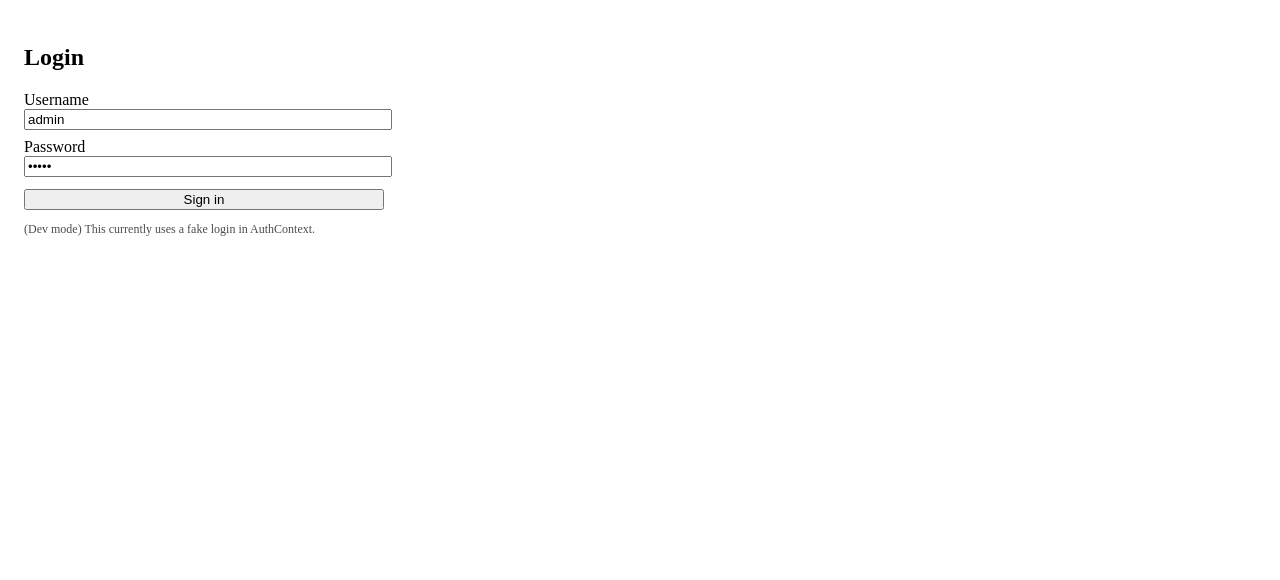
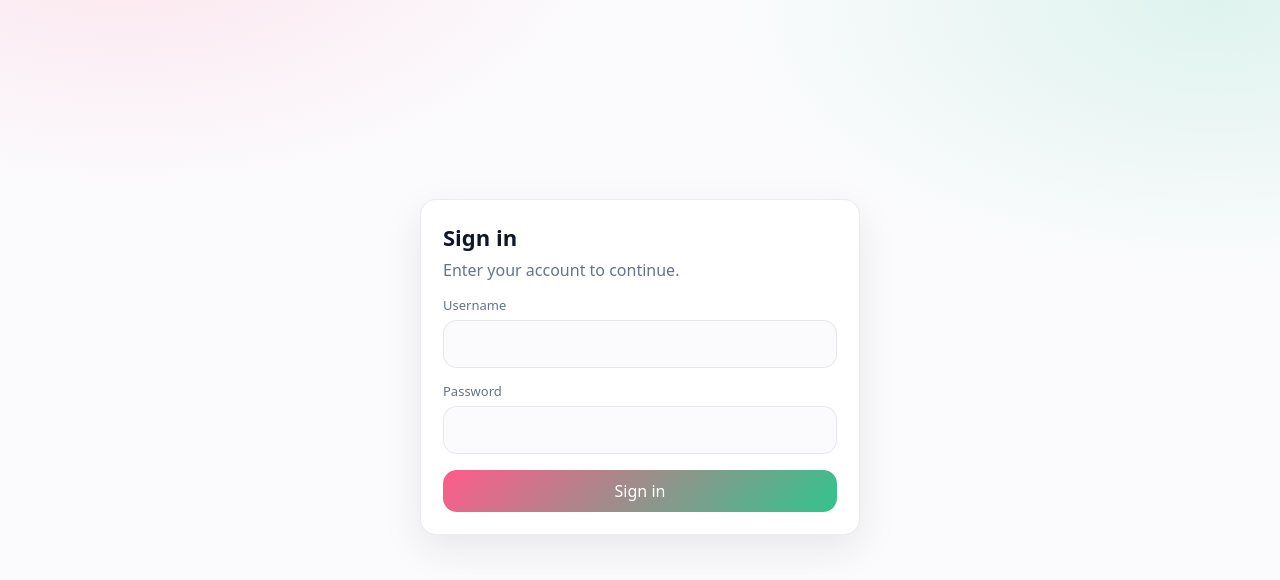
Before and after one commit to carrie-gu012/milk-tea-management, a React (Vite) app in the folder frontend/: page /login in a window 1280 px wide. Shown: the top 580 px of the page. Built offline with nearby package versions, Linux system fonts and the light colour scheme; no server answers.

Commit message:
login draft

```diff
--- a/frontend/src/App.jsx
+++ b/frontend/src/App.jsx
@@ -10,11 +10,20 @@ import Inventory from "./pages/Inventory.jsx";
 import LowStock from "./pages/LowStock.jsx";
 import StaffRegister from "./pages/StaffRegister.jsx";
 import RoleGate from "./components/RoleGate.jsx";
+import AppLayout from "./components/AppLayout.jsx";
 
 export default function App() {
   return (
     <Routes>
       <Route path="/login" element={<Login />} />
+
+       <Route
+        element={
+          <RoleGate allow={["ADMIN", "STAFF"]}>
+            <AppLayout />
+          </RoleGate>
+        }
+      ></Route>
 
       <Route
         path="/"
--- a/frontend/src/auth/AuthContext.jsx
+++ b/frontend/src/auth/AuthContext.jsx
@@ -1,5 +1,12 @@
 // src/auth/AuthContext.jsx
-import React, { createContext, useContext, useMemo, useState, useEffect } from "react";
+import React, {
+  createContext,
+  useContext,
+  useMemo,
+  useState,
+  useEffect,
+} from "react";
+import { api } from "../api/client.jsx"; // ✅ 用你现成的 fetch 封装
 
 const AuthContext = createContext(null);
 
@@ -10,26 +17,35 @@ export function AuthProvider({ children }) {
   const [isReady, setIsReady] = useState(false);
 
   useEffect(() => {
-    // 先不验证 token（等你后端 auth 做完再加 /auth/me）
     setIsReady(true);
   }, []);
 
-  const value = useMemo(() => ({
+  const value = useMemo(
+    () => ({
       token,
       role,
       username,
       isReady,
+
+      // ✅ 真实登录
       login: async (u, p) => {
-      // 这里之后接 /auth/login
-      // 先做一个临时假登录，方便你把页面都跑通
-      const fake = { token: "dev-token", role: "ADMIN", username: u };
-      setToken(fake.token);
-      setRole(fake.role);
-      setUsername(fake.username);
-      localStorage.setItem("token", fake.token);
-      localStorage.setItem("role", fake.role);
-      localStorage.setItem("username", fake.username);
+        // ✅ 写死的管理员账号
+        if (u === "admin" && p === "123456") {
+          const fakeToken = "admin-token";
+          const fakeRole = "ADMIN";
+
+          setToken(fakeToken);
+          setRole(fakeRole);
+          setUsername(u);
+
+          localStorage.setItem("token", fakeToken);
+          localStorage.setItem("role", fakeRole);
+          localStorage.setItem("username", u);
+        } else {
+          throw new Error("Invalid username or password.");
+        }
       },
+
       logout: () => {
         setToken(null);
         setRole(null);
@@ -38,7 +54,9 @@ export function AuthProvider({ children }) {
         localStorage.removeItem("role");
         localStorage.removeItem("username");
       },
-  }), [token, role, username, isReady]);
+    }),
+    [token, role, username, isReady],
+  );
 
   return <AuthContext.Provider value={value}>{children}</AuthContext.Provider>;
 }
--- /dev/null
+++ b/frontend/src/components/AppLayout.jsx
@@ -0,0 +1,14 @@
+import React from "react";
+import { Outlet } from "react-router-dom";
+import Navbar from "./Navbar.jsx";
+
+export default function AppLayout() {
+  return (
+    <>
+      <Navbar />
+      <main className="container">
+        <Outlet />
+      </main>
+    </>
+  );
+}
--- a/frontend/src/components/Navbar.jsx
+++ b/frontend/src/components/Navbar.jsx
@@ -0,0 +1,75 @@
+import React from "react";
+import { NavLink, useNavigate } from "react-router-dom";
+import { useAuth } from "../auth/AuthContext.jsx";
+
+export default function Navbar() {
+  const { username, role, logout } = useAuth();
+  const nav = useNavigate();
+
+  return (
+    <header className="nav">
+      <div className="nav-inner">
+        <div
+          className="brand"
+          style={{ cursor: "pointer" }}
+          onClick={() => nav("/")}
+        >
+          <div className="logo" />
+          <div>Hikari · Milk Tea Admin</div>
+        </div>
+
+        <nav className="nav-links">
+          <NavLink
+            className={({ isActive }) =>
+              "nav-link" + (isActive ? " active" : "")
+            }
+            to="/"
+          >
+            Home
+          </NavLink>
+          <NavLink
+            className={({ isActive }) =>
+              "nav-link" + (isActive ? " active" : "")
+            }
+            to="/orders"
+          >
+            Orders
+          </NavLink>
+          <NavLink
+            className={({ isActive }) =>
+              "nav-link" + (isActive ? " active" : "")
+            }
+            to="/inventory"
+          >
+            Inventory
+          </NavLink>
+          <NavLink
+            className={({ isActive }) =>
+              "nav-link" + (isActive ? " active" : "")
+            }
+            to="/low-stock"
+          >
+            Low Stock
+          </NavLink>
+
+          {/* staff 注册先不做：你想保留入口也行 */}
+          {/* <NavLink className={({isActive}) => "nav-link"+(isActive?" active":"")} to="/staff/register">Staff</NavLink> */}
+        </nav>
+
+        <div className="nav-right">
+          <span className="pill">{username ? `@${username}` : "Guest"}</span>
+          <span className="pill">Role: {role ?? "-"}</span>
+          <button
+            className="btn"
+            onClick={() => {
+              logout();
+              nav("/login", { replace: true });
+            }}
+          >
+            Logout
+          </button>
+        </div>
+      </div>
+    </header>
+  );
+}
--- a/frontend/src/main.jsx
+++ b/frontend/src/main.jsx
@@ -3,6 +3,7 @@ import ReactDOM from "react-dom/client";
 import { BrowserRouter } from "react-router-dom";
 import App from "./App.jsx";
 import { AuthProvider } from "./auth/AuthContext.jsx";
+import "./style/main.css";
 
 ReactDOM.createRoot(document.getElementById("root")).render(
   <React.StrictMode>
--- a/frontend/src/pages/Login.jsx
+++ b/frontend/src/pages/Login.jsx
@@ -1,6 +1,4 @@
-// src/pages/Login.jsx
-import React from "react";
-import { useState } from "react";
+import React, { useState } from "react";
 import { useNavigate } from "react-router-dom";
 import { useAuth } from "../auth/AuthContext.jsx";
 
@@ -8,53 +6,74 @@ export default function Login() {
   const { login } = useAuth();
   const nav = useNavigate();
 
-  const [username, setUsername] = useState("admin");
-  const [password, setPassword] = useState("admin");
+  const [username, setUsername] = useState("");
+  const [password, setPassword] = useState("");
   const [err, setErr] = useState(null);
+  const [loading, setLoading] = useState(false);
+
+  async function handleSubmit(e) {
+    e?.preventDefault?.();
+    try {
+      setErr(null);
+      setLoading(true);
+
+      if (!username.trim() || !password) {
+        throw new Error("Please enter your username and password.");
+      }
+
+      await login(username.trim(), password);
+
+      // ✅ 登录成功直接进入主页
+      nav("/", { replace: true });
+    } catch (e2) {
+      setErr(e2?.message ?? "Login failed");
+    } finally {
+      setLoading(false);
+    }
+  }
 
   return (
-    <div style={{ padding: 16, maxWidth: 360 }}>
-      <h2>Login</h2>
+    <div className="login-wrap">
+      <div className="card login-card">
+        <h1 className="h1">Sign in</h1>
+        <p className="sub">Enter your account to continue.</p>
 
-      <div style={{ marginTop: 8 }}>
-        <div>Username</div>
+        <form onSubmit={handleSubmit}>
+          <div className="field">
+            <div className="label">Username</div>
             <input
+              className="input"
               value={username}
               onChange={(e) => setUsername(e.target.value)}
-          style={{ width: "100%" }}
+              autoComplete="username"
             />
           </div>
 
-      <div style={{ marginTop: 8 }}>
-        <div>Password</div>
+          <div className="field">
+            <div className="label">Password</div>
             <input
+              className="input"
               type="password"
               value={password}
               onChange={(e) => setPassword(e.target.value)}
-          style={{ width: "100%" }}
+              autoComplete="current-password"
             />
           </div>
 
-      {err && <div style={{ marginTop: 8, color: "red" }}>{err}</div>}
+          {err && <div className="err">{err}</div>}
 
+          <div className="login-actions">
             <button
-        style={{ marginTop: 12, width: "100%" }}
-        onClick={async () => {
-          try {
-            setErr(null);
-            await login(username, password); // 目前是假登录
-            nav("/", { replace: true });
-          } catch (e) {
-            setErr(e?.message ?? "Login failed");
-          }
-        }}
+              className="btn btn-primary"
+              style={{ flex: 1 }}
+              disabled={loading}
+              type="submit"
             >
-        Sign in
+              {loading ? "Signing in..." : "Sign in"}
             </button>
-
-      <p style={{ marginTop: 12, fontSize: 12, opacity: 0.7 }}>
-        (Dev mode) This currently uses a fake login in AuthContext.
-      </p>
+          </div>
+        </form>
+      </div>
     </div>
   );
 }
--- /dev/null
+++ b/frontend/src/style/main.css
@@ -0,0 +1,193 @@
+:root{
+  --bg: #fbfbfd;
+  --card: #ffffff;
+  --text: #0f172a;
+  --muted: #64748b;
+  --border: rgba(15, 23, 42, 0.08);
+  --shadow: 0 14px 40px rgba(2, 6, 23, 0.08);
+  --radius: 16px;
+
+  /* 奈雪风：粉 + 薄荷绿 */
+  --pink: #ff5b8a;
+  --pink-soft: rgba(255, 91, 138, 0.14);
+  --mint: #32c48d;
+  --mint-soft: rgba(50, 196, 141, 0.14);
+
+  --primary: linear-gradient(135deg, var(--pink), var(--mint));
+}
+
+*{ box-sizing:border-box; }
+html, body{ height:100%; }
+body{
+  margin:0;
+  font-family: ui-sans-serif, system-ui, -apple-system, Segoe UI, Roboto, Helvetica, Arial;
+  color: var(--text);
+  background:
+    radial-gradient(900px 500px at 10% -10%, var(--pink-soft), transparent 55%),
+    radial-gradient(900px 500px at 95% 0%, var(--mint-soft), transparent 55%),
+    var(--bg);
+}
+
+a{ color: inherit; text-decoration:none; }
+button, input{ font: inherit; }
+
+.container{
+  max-width: 1100px;
+  margin: 0 auto;
+  padding: 22px 18px 60px;
+  width: 100%;
+}
+
+/* Card */
+.card{
+  background: var(--card);
+  border: 1px solid var(--border);
+  border-radius: var(--radius);
+  box-shadow: var(--shadow);
+}
+.card-pad{ padding: 18px; }
+
+/* Buttons */
+.btn{
+  border: 1px solid var(--border);
+  background: rgba(255,255,255,0.9);
+  padding: 10px 12px;
+  border-radius: 14px;
+  cursor:pointer;
+  transition: transform .15s ease, box-shadow .15s ease, filter .15s ease;
+}
+.btn:hover{
+  transform: translateY(-1px);
+  box-shadow: 0 12px 26px rgba(2,6,23,0.10);
+}
+.btn-primary{
+  border: none;
+  color: white;
+  background: var(--primary);
+}
+.btn-primary:hover{ filter: brightness(0.98); }
+
+.pill{
+  padding: 8px 10px;
+  border-radius: 999px;
+  border: 1px solid var(--border);
+  background: rgba(255,255,255,0.75);
+  color: var(--muted);
+  font-size: 13px;
+}
+
+/* Navbar */
+.nav{
+  position: sticky;
+  top: 0;
+  z-index: 10;
+  backdrop-filter: blur(10px);
+  background: rgba(251,251,253,0.78);
+  border-bottom: 1px solid var(--border);
+}
+.nav-inner{
+  max-width: 1100px;
+  margin: 0 auto;
+  padding: 14px 18px;
+  display:flex;
+  align-items:center;
+  gap: 14px;
+}
+.brand{
+  display:flex;
+  align-items:center;
+  gap: 10px;
+  font-weight: 900;
+  letter-spacing: 0.2px;
+}
+.logo{
+  width: 34px;
+  height: 34px;
+  border-radius: 12px;
+  background: var(--primary);
+  box-shadow: 0 14px 28px rgba(255,91,138,0.18);
+}
+.nav-links{
+  display:flex;
+  gap: 6px;
+  margin-left: 6px;
+  flex:1;
+}
+.nav-link{
+  padding: 10px 12px;
+  border-radius: 14px;
+  color: var(--muted);
+  border: 1px solid transparent;
+  transition: all .16s ease;
+}
+.nav-link:hover{
+  color: var(--text);
+  background: rgba(255,255,255,0.7);
+  border-color: var(--border);
+}
+.nav-link.active{
+  color: var(--text);
+  background: rgba(255,255,255,0.95);
+  border-color: rgba(255,91,138,0.20);
+  box-shadow: 0 10px 22px rgba(2,6,23,0.06);
+}
+.nav-right{
+  display:flex;
+  align-items:center;
+  gap: 10px;
+}
+
+/* Login */
+.login-wrap{
+  min-height: calc(100vh - 66px);
+  display:grid;
+  place-items:center;
+  padding: 28px 18px;
+}
+.login-card{
+  width: min(440px, 100%);
+  padding: 22px;
+}
+.h1{ font-size: 22px; margin:0 0 6px; }
+.sub{ color: var(--muted); margin:0 0 12px; line-height:1.5; }
+
+.field{
+  display:flex;
+  flex-direction:column;
+  gap: 6px;
+  margin-top: 14px;
+}
+.label{
+  font-size: 13px;
+  color: var(--muted);
+}
+.input{
+  padding: 12px 12px;
+  border-radius: 14px;
+  border: 1px solid var(--border);
+  background: rgba(251,251,253,0.8);
+  outline:none;
+  transition: box-shadow .15s ease, border-color .15s ease;
+}
+.input:focus{
+  border-color: rgba(255,91,138,0.32);
+  box-shadow: 0 0 0 5px rgba(255,91,138,0.12);
+}
+.err{
+  margin-top: 10px;
+  color: #b91c1c;
+  background: rgba(185,28,28,0.06);
+  border: 1px solid rgba(185,28,28,0.18);
+  padding: 10px 12px;
+  border-radius: 14px;
+}
+.login-actions{
+  margin-top: 16px;
+  display:flex;
+  gap: 10px;
+}
+.note{
+  margin-top: 12px;
+  font-size: 12px;
+  color: var(--muted);
+}
```
Lines whose indentation alone changed are shown as unchanged.
